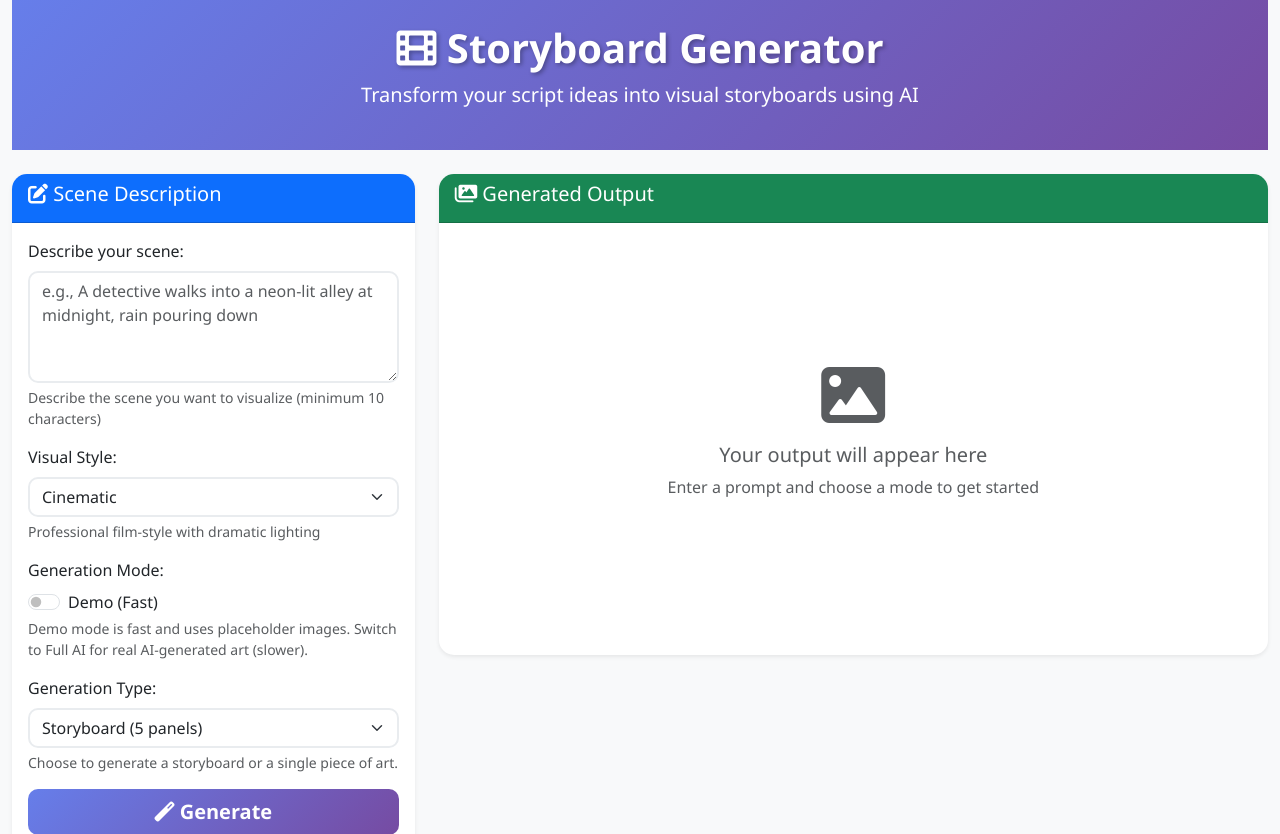
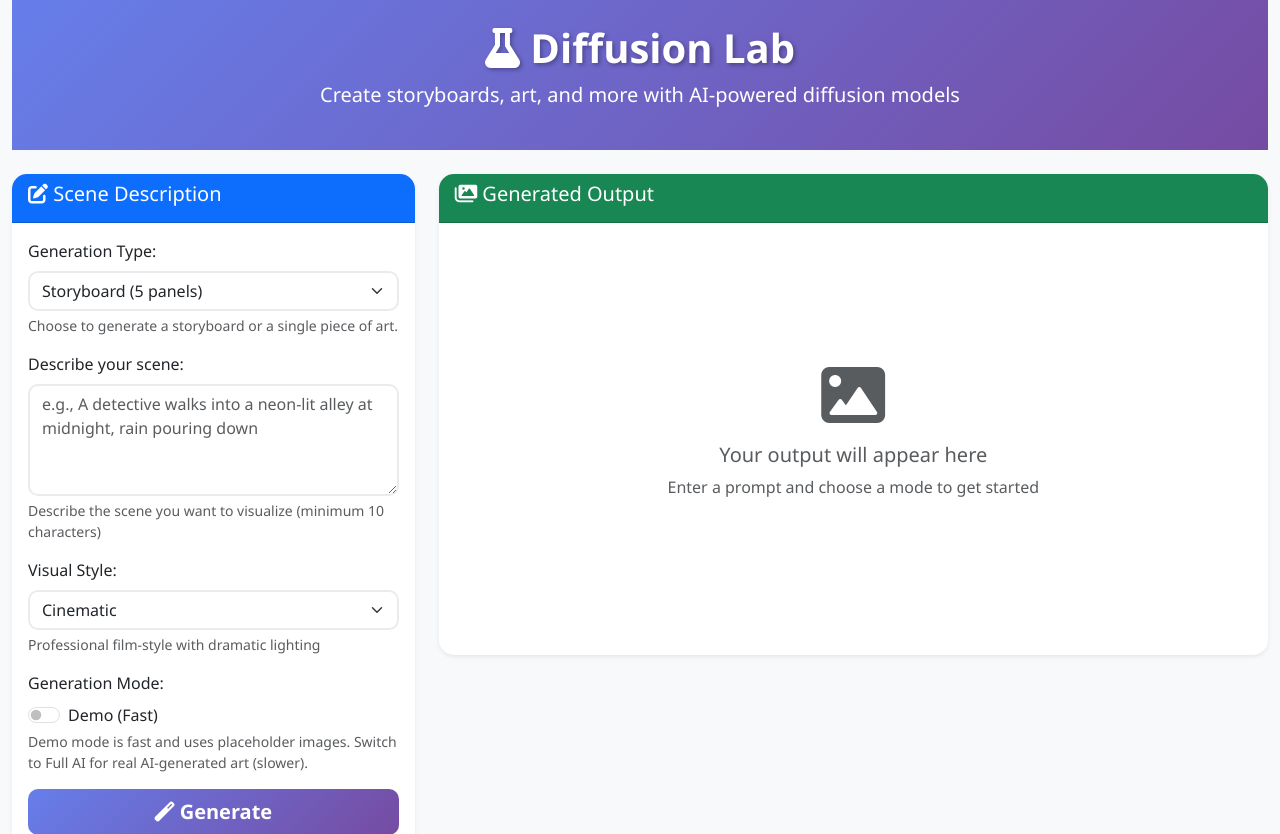
Before and after one commit to arun-gupta/diffusion-lab, a Flask app: page / in a window 1280 px wide. Shown: the top 834 px of the page. Run offline with Flask 3, Linux system fonts and the light colour scheme.

```diff
--- a/diffusionlab/api/webapp.py
+++ b/diffusionlab/api/webapp.py
@@ -3,16 +3,22 @@
 Flask Web Application for Storyboard Generator
 """
 
+import os
 from flask import Flask, render_template, request, jsonify, send_file
 from PIL import Image, ImageDraw, ImageFont
-import os
 import time
 import io
 import base64
 from datetime import datetime
 import json
 
-app = Flask(__name__)
+BASE_DIR = os.path.abspath(os.path.join(os.path.dirname(__file__), '../..'))
+app = Flask(
+    __name__,
+    template_folder=os.path.join(BASE_DIR, 'diffusionlab', 'templates'),
+    static_folder=os.path.join(BASE_DIR, 'diffusionlab', 'static'),
+    static_url_path='/static'
+)
 app.config['SECRET_KEY'] = 'your-secret-key-here'
 app.config['UPLOAD_FOLDER'] = 'static/uploads'
 app.config['MAX_CONTENT_LENGTH'] = 16 * 1024 * 1024  # 16MB max file size
@@ -166,11 +172,10 @@ def generate_storyboard():
         if mode == 'ai':
             print("[DEBUG] Entering Full AI mode.")
             try:
-                from app import generate_scene_variations, generate_caption
-                from app import pipe, STYLE_PRESETS, IMAGE_CONFIG
+                from diffusionlab.tasks.storyboard import generate_scene_variations, generate_caption, pipe, STYLE_PRESETS, IMAGE_CONFIG
             except ImportError as e:
                 print(f"[DEBUG] ImportError in AI mode: {e}")
-                return jsonify({'error': 'AI mode is not available. Please ensure app.py and dependencies are present.'}), 500
+                return jsonify({'error': 'AI mode is not available. Please ensure diffusionlab/tasks/storyboard.py and dependencies are present.'}), 500
             if gen_type == 'single':
                 print("[DEBUG] AI Single-Image Art mode.")
                 # Generate a single AI image
--- a/diffusionlab/static/js/app.js
+++ b/diffusionlab/static/js/app.js
@@ -384,6 +384,18 @@ document.addEventListener('DOMContentLoaded', () => {
     document.querySelectorAll('.card').forEach((card, index) => {
         card.style.animationDelay = `${index * 0.1}s`;
     });
+    // Accessibility: Move focus to Generate button when AI modal is hidden or about to be hidden
+    const aiModal = document.getElementById('aiLoadingModal');
+    if (aiModal) {
+        aiModal.addEventListener('hide.bs.modal', function () {
+            const generateBtn = document.getElementById('generateBtn');
+            if (generateBtn) generateBtn.focus();
+        });
+        aiModal.addEventListener('hidden.bs.modal', function () {
+            const generateBtn = document.getElementById('generateBtn');
+            if (generateBtn) generateBtn.focus();
+        });
+    }
 });
 
 // Add CSS for animations if not already present
--- a/diffusionlab/tasks/storyboard.py
+++ b/diffusionlab/tasks/storyboard.py
@@ -11,8 +11,8 @@ from reportlab.lib.pagesizes import letter, A4
 from reportlab.lib.utils import ImageReader
 import io
 import time
-from config import *
-from utils import *
+from diffusionlab.config import *
+from diffusionlab.utils import *
 
 # --- Model and Pipeline Setup (Top Level) ---
 pipe = None
--- a/diffusionlab/templates/index.html
+++ b/diffusionlab/templates/index.html
@@ -3,7 +3,7 @@
 <head>
     <meta charset="UTF-8">
     <meta name="viewport" content="width=device-width, initial-scale=1.0">
-    <title>Storyboard Generator</title>
+    <title>Diffusion Lab</title>
     <link href="https://cdn.jsdelivr.net/npm/bootstrap@5.3.0/dist/css/bootstrap.min.css" rel="stylesheet">
     <link href="https://cdnjs.cloudflare.com/ajax/libs/font-awesome/6.0.0/css/all.min.css" rel="stylesheet">
     <link href="{{ url_for('static', filename='css/style.css') }}" rel="stylesheet">
@@ -12,8 +12,8 @@
     <div class="container-fluid">
         <!-- Header -->
         <header class="text-center py-4 bg-dark text-white">
-            <h1><i class="fas fa-film"></i> Storyboard Generator</h1>
-            <p class="lead">Transform your script ideas into visual storyboards using AI</p>
+            <h1><i class="fas fa-flask"></i> Diffusion Lab</h1>
+            <p class="lead">Create storyboards, art, and more with AI-powered diffusion models</p>
         </header>
 
         <div class="row">
@@ -25,6 +25,16 @@
                     </div>
                     <div class="card-body">
                         <form id="storyboardForm">
+                            <!-- Add Mode Selector (Generation Type) at the top -->
+                            <div class="mb-3">
+                                <label for="generationMode" class="form-label">Generation Type:</label>
+                                <select class="form-select" id="generationMode">
+                                    <option value="storyboard">Storyboard (5 panels)</option>
+                                    <option value="single">Single-Image Art</option>
+                                </select>
+                                <div class="form-text">Choose to generate a storyboard or a single piece of art.</div>
+                            </div>
+
                             <div class="mb-3">
                                 <label for="prompt" class="form-label">Describe your scene:</label>
                                 <textarea
@@ -58,16 +68,6 @@
                                 <div class="form-text" id="modeDescription">
                                     Demo mode is fast and uses placeholder images. Switch to Full AI for real AI-generated art (slower).
                                 </div>
-                            </div>
-
-                            <!-- Add Mode Selector -->
-                            <div class="mb-3">
-                                <label for="generationMode" class="form-label">Generation Type:</label>
-                                <select class="form-select" id="generationMode">
-                                    <option value="storyboard">Storyboard (5 panels)</option>
-                                    <option value="single">Single-Image Art</option>
-                                </select>
-                                <div class="form-text">Choose to generate a storyboard or a single piece of art.</div>
                             </div>
 
                             <button type="submit" class="btn btn-primary btn-lg w-100" id="generateBtn">
```
Also changed, not shown: README.md, 1 other file.
